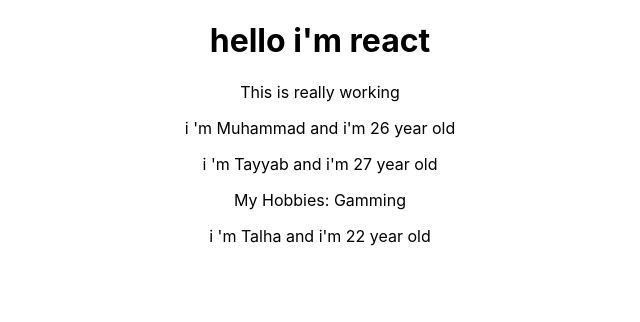
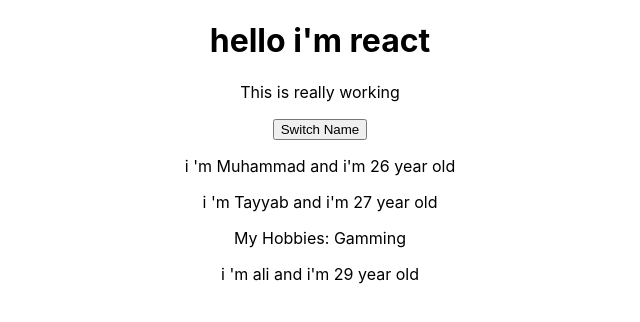
Before and after one commit to talhabutt1996/React, a React (Create React App) app: page / in a window 1280 px wide. Shown: the top 322 px of the page, without its empty margins (320-960 px from the left). Built offline with nearby package versions, Linux system fonts and the light colour scheme.

Commit message:
using state

```diff
--- a/src/App.js
+++ b/src/App.js
@@ -2,15 +2,22 @@ import './App.css'
 import React, { Component } from 'react'
 import Person from './Person/Person'
 class App extends Component {
-  state = {}
+  state = {
+    persons: [
+      { name: "Muhammad", age: 26 },
+      { name: "Tayyab", age: 27 },
+      { name: "ali", age: 29 }
+    ]
+  }
   render() {
     return (
       <div className='App'>
         <h1>hello i'm react</h1>
         <p> This is really working</p>
-        <Person name="Muhammad" age="26" />
-        <Person name="Tayyab" age="27">My Hobbies: Gamming</Person>
-        <Person name="Talha" age="22" />
+        <button>Switch Name</button>
+        <Person name={this.state.persons[0].name} age={this.state.persons[0].age} />
+        <Person name={this.state.persons[1].name} age={this.state.persons[1].age}>My Hobbies: Gamming</Person>
+        <Person name={this.state.persons[2].name} age={this.state.persons[2].age} />
       </div>
     )
   }
```
